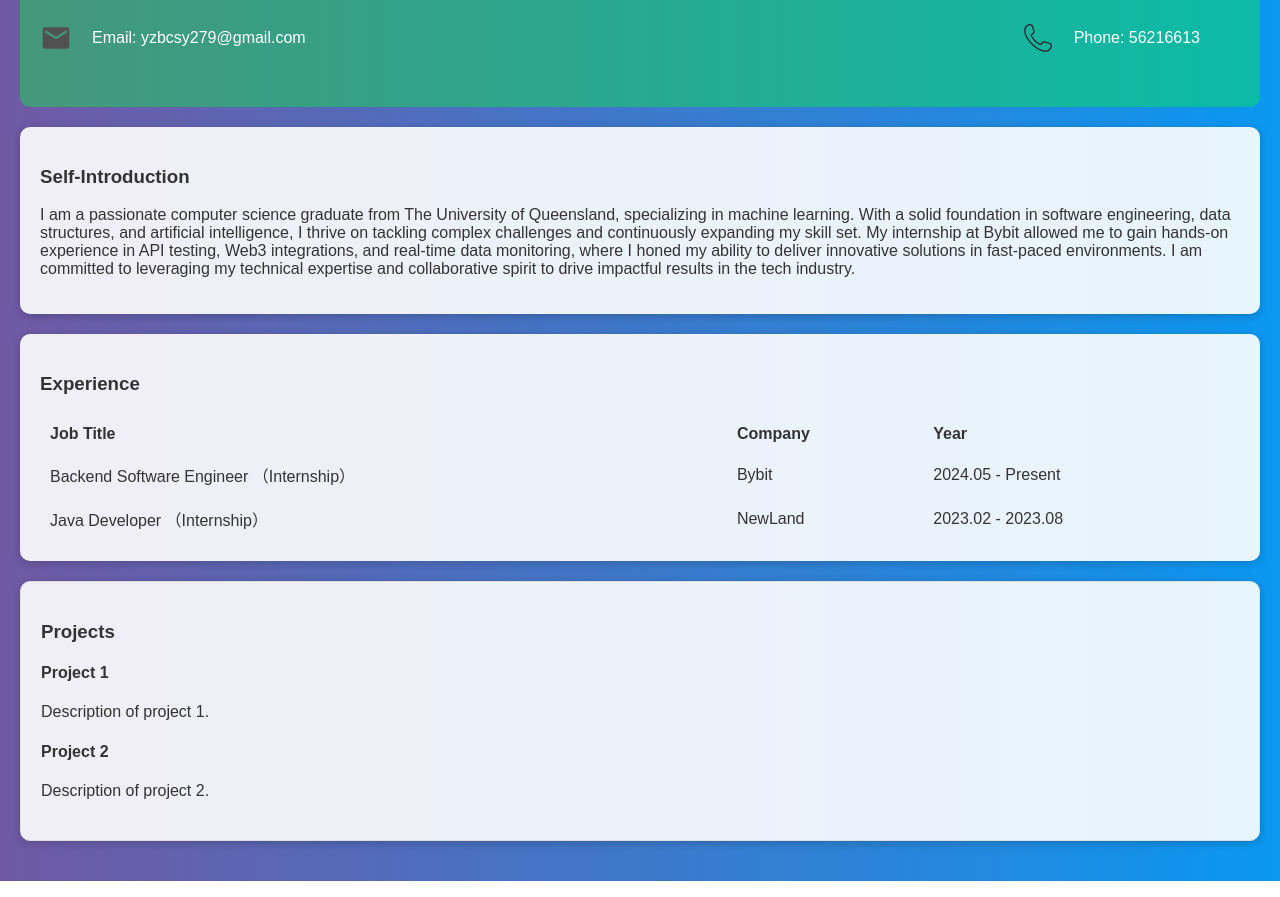
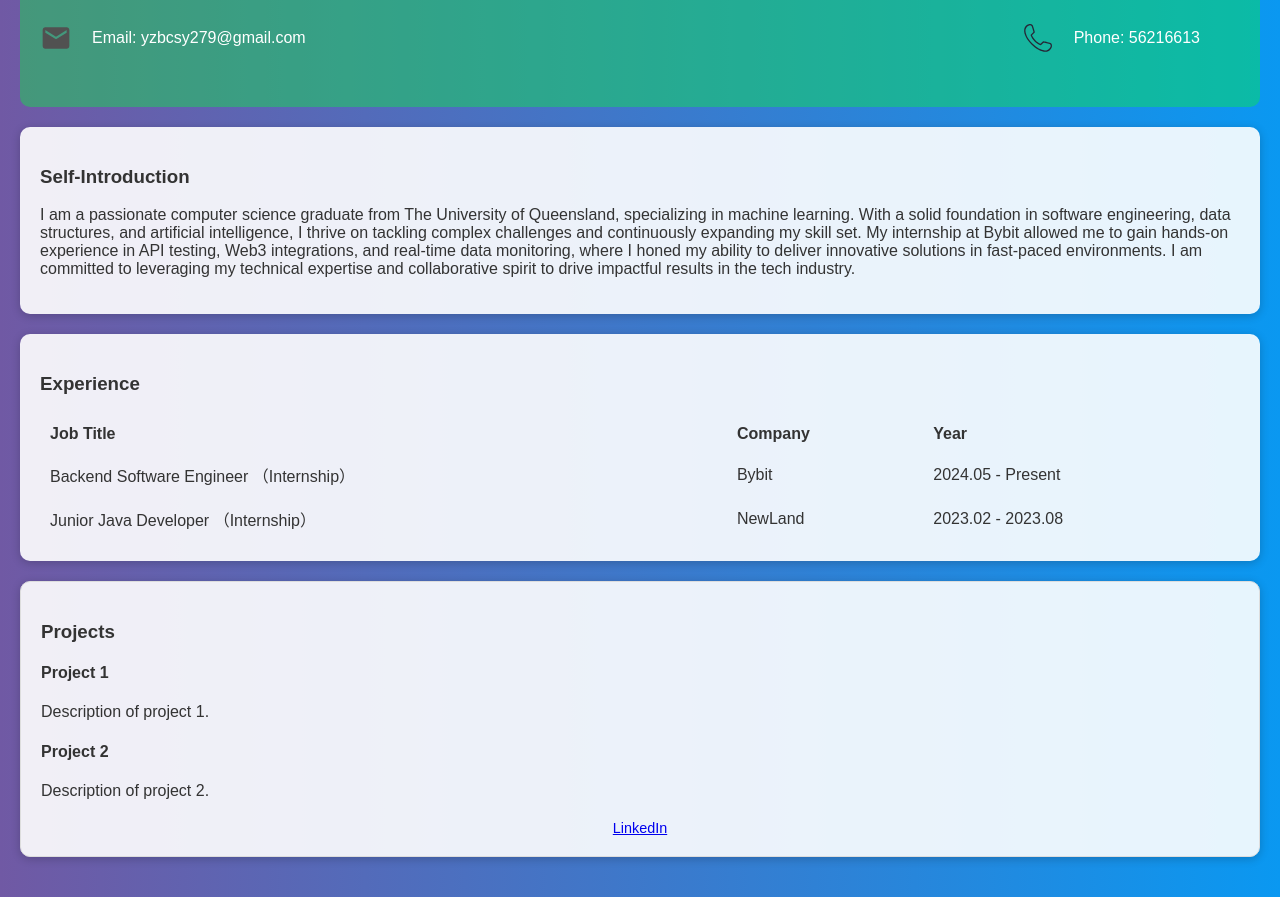
Before and after one commit to leoUchiha/comp-5322, a plain HTML site: page resume.html in a window 1280 px wide. Shown: the part 164-1061 px from the top of the page. Drawn offline with Linux system fonts and the light colour scheme.

Commit message:
“linkedin” 网址

```diff
--- a/resume.html
+++ b/resume.html
@@ -65,7 +65,7 @@
                 <td>2024.05 - Present</td>
             </tr>
             <tr>
-                <td>Java Developer （Internship）</td>
+                <td>Junior Java Developer （Internship）</td>
                 <td>NewLand</td>
                 <td>2023.02 - 2023.08</td>
             </tr>
@@ -86,7 +86,7 @@
         </div>
 
         <footer>
-
+            <a href="https://www.linkedin.com/in/chongyu-leo-huang-9959052b9/">LinkedIn</a>
 
         </footer>
 
```
